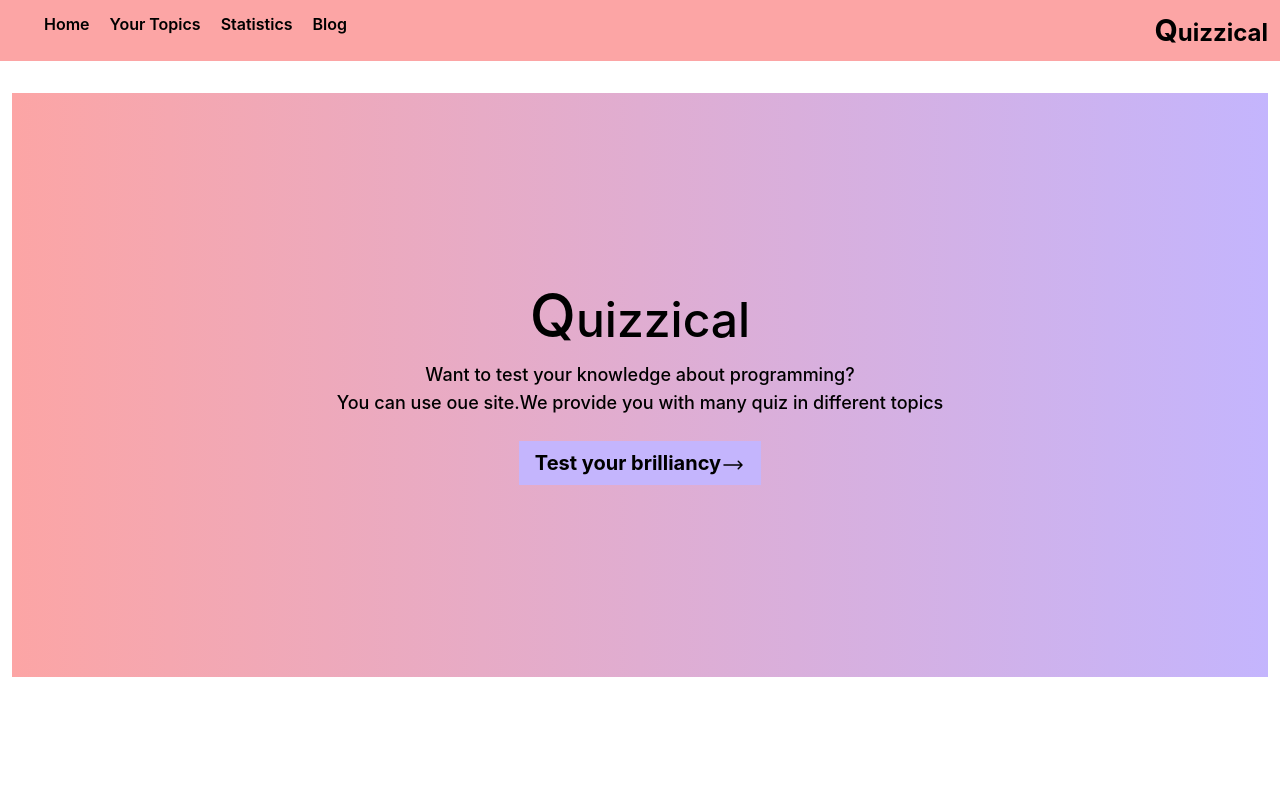
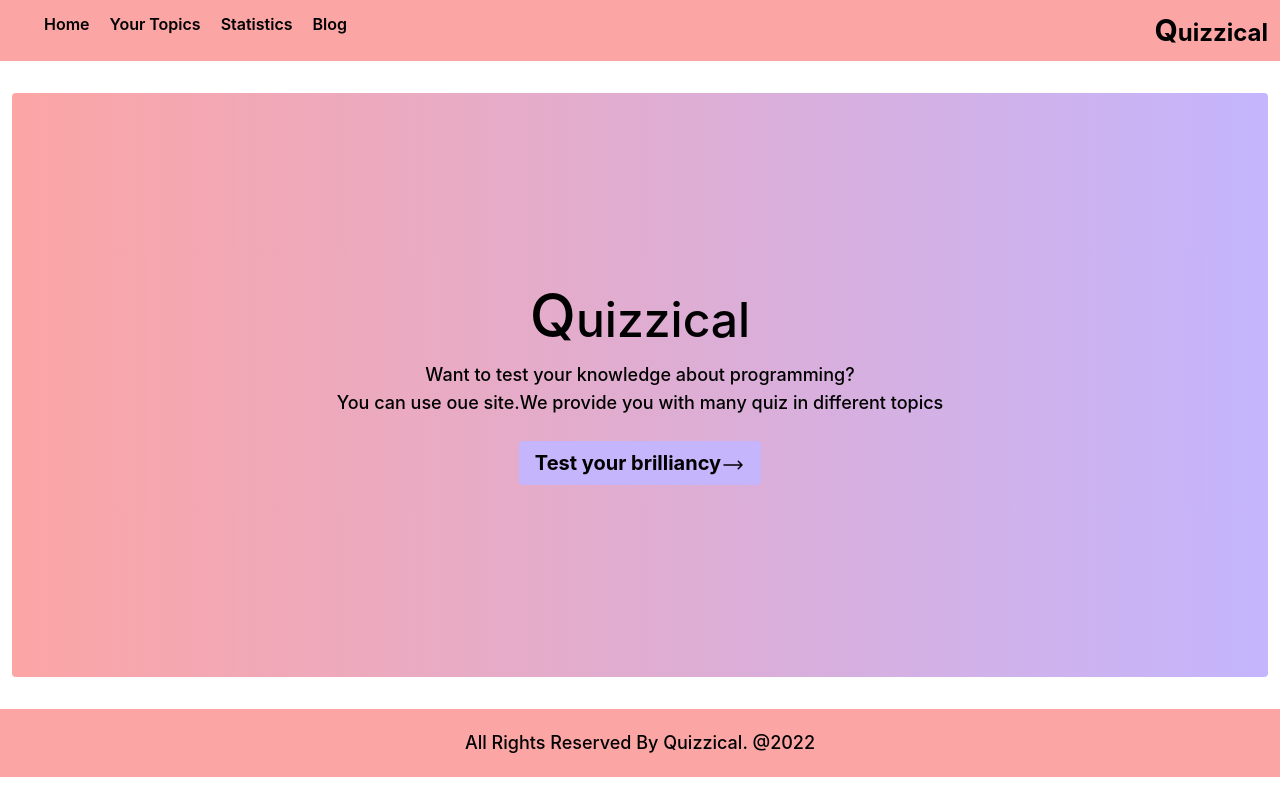
Before and after one commit to NazrulIslam-Chowdhury/quizzical, a React (Create React App) app: page / in a window 1280 px wide. Built offline with nearby package versions, Linux system fonts and the light colour scheme.

Commit message:
readme file updated and footer added

```diff
--- a/src/App.js
+++ b/src/App.js
@@ -7,6 +7,7 @@ import YourTopics from './compnents/topics/YourTopics';
 import Statistics from './compnents/statistics/Statistics';
 import Blog from './compnents/blog/Blog';
 import Quizzes from './compnents/quizzes/Quizzes';
+
 
 
 
--- /dev/null
+++ b/src/compnents/footer/Footer.js
@@ -0,0 +1,12 @@
+
+import React from 'react';
+
+const Footer = () => {
+    return (
+        <div className='bg-red-300 text-center w-full mt-8 p-5 sticky bottom-0'>
+            <h1 className='text-lg font-medium'>All Rights Reserved By Quizzical. @2022</h1>
+        </div>
+    );
+};
+
+export default Footer;
--- a/src/compnents/home/Home.js
+++ b/src/compnents/home/Home.js
@@ -4,10 +4,10 @@ import { Link } from 'react-router-dom';
 
 const Home = () => {
     return (
-        <div className="bg-gradient-to-r from-red-300 to-violet-300 lg:p-48 md:p-48 sm:p-44 text-center mt-8 ml-3 mr-3">
+        <div className="bg-gradient-to-r from-red-300 to-violet-300 lg:p-48 md:p-48  text-center mt-8 ml-3 mr-3 rounded">
             <h1 className='text-6xl text-center font-medium'>Q<span className='text-5xl'>uizzical</span></h1>
             <p className='text-center mt-4 text-lg font-medium'>Want to test your knowledge about programming? <br /> You can use oue site.We provide you with many quiz in different topics</p>
-            <button className='bg-violet-300 hover:bg-violet-500 font-bold text-xl mt-6 px-4 py-2'> <Link to='/topics'>Test your brilliancy<ArrowLongRightIcon className='text-black h-6 w-6 inline font-bold' /></Link>  </button>
+            <button className='bg-violet-300 hover:bg-violet-500 font-bold text-xl mt-6 px-4 py-2 rounded'> <Link to='/topics'>Test your brilliancy<ArrowLongRightIcon className='text-black h-6 w-6 inline font-bold' /></Link>  </button>
         </div>
     );
 };
--- a/src/compnents/option/Option.js
+++ b/src/compnents/option/Option.js
@@ -1,11 +1,14 @@
 
+import { useState } from 'react';
 import { ToastContainer, toast } from 'react-toastify';
 import 'react-toastify/dist/ReactToastify.css';
 
 const Option = ({ option, correctAnswer }) => {
 
-    const toastOnClick = () => {
+    const toastOnClick = (event) => {
+        event.target.disabled = true;
         if (option === correctAnswer) {
+
             toast('correct', { position: toast.POSITION.TOP_CENTER });
         }
         else {
@@ -15,7 +18,7 @@ const Option = ({ option, correctAnswer }) => {
 
     return (
         <div className='mt-5 mb-5'>
-            <button onClick={toastOnClick} className='bg-violet-300 hover:bg-violet-400 text-lg font-medium p-3 mx-3 rounded'> <input type="checkbox" name="" id="" /> {option}</button>
+            <button disabled='disabled' className='bg-violet-300 hover:bg-violet-400 text-lg font-medium p-3 mx-3 rounded'> <input onClick={toastOnClick} type="checkbox" name="" id="" /> {option}</button>
             <ToastContainer />
 
         </div>
--- a/src/layouts/Main.js
+++ b/src/layouts/Main.js
@@ -1,12 +1,15 @@
 import React from 'react';
 import { Outlet } from 'react-router-dom';
 import Header from '../compnents/header/Header';
+import Footer from '../compnents/footer/Footer';
+
 
 const Main = () => {
     return (
         <div>
             <Header></Header>
             <Outlet></Outlet>
+            <Footer></Footer>
         </div>
     );
 };
```
Also changed, not shown: 1 other file (tests, documents, lock files or other folders).
